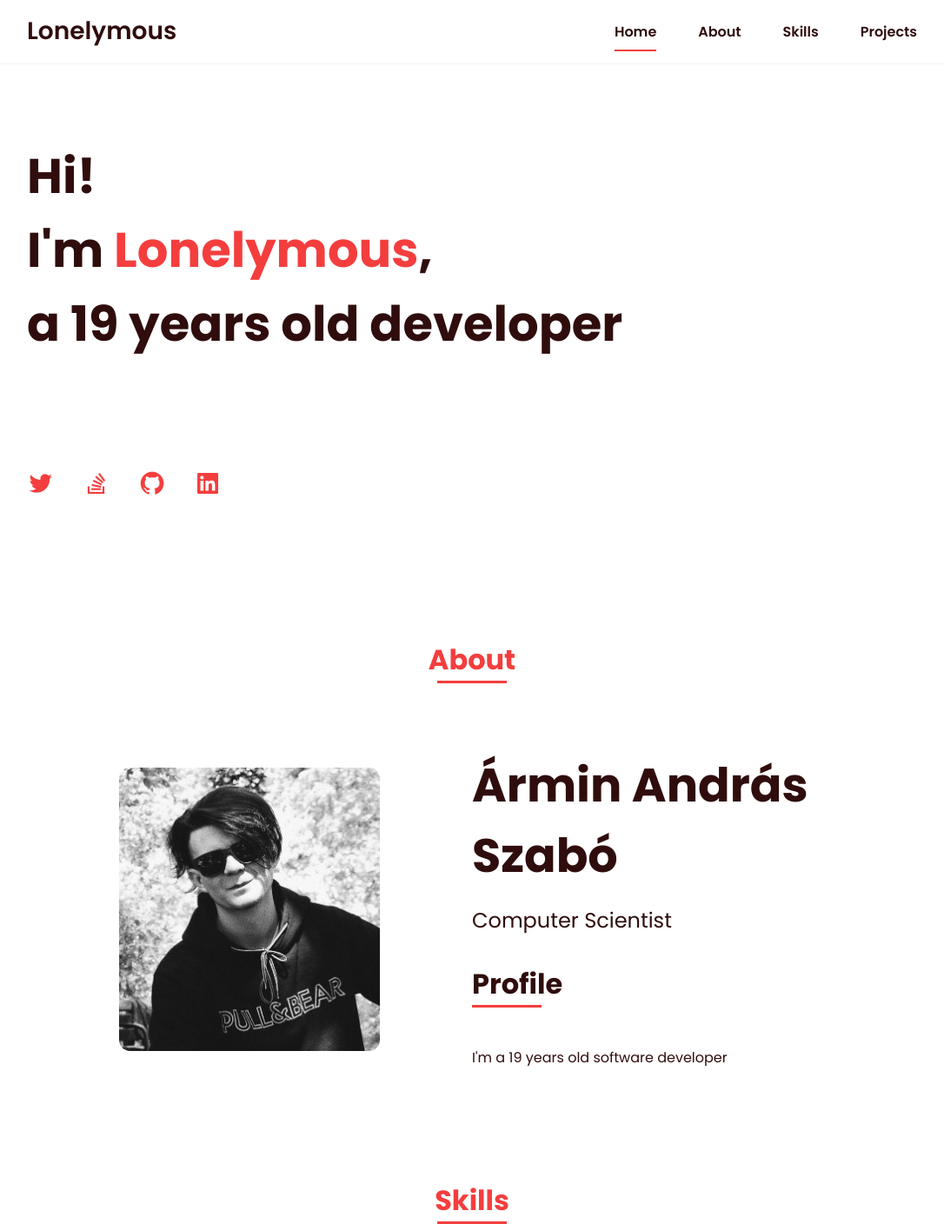
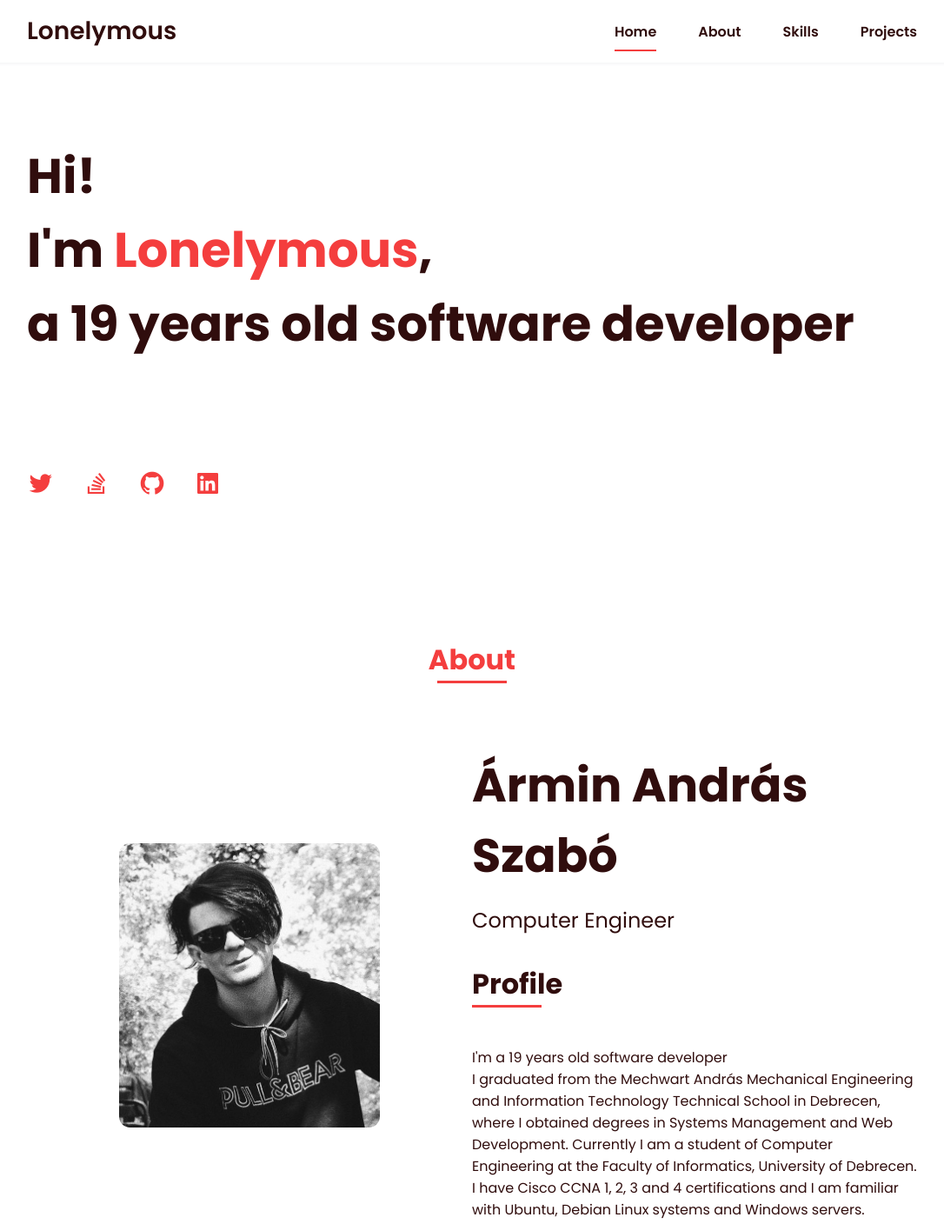
Before and after one commit to lonelymous/lonelymous.github.io, a plain HTML site: page index.html in a window 1280 px wide. Shown: the top 1408 px of the page at 87% size, without its empty margins (97-1183 px from the left). Drawn offline with nearby package versions, Linux system fonts and the light colour scheme.

Commit message:
update about text

```diff
--- a/index.html
+++ b/index.html
@@ -35,8 +35,7 @@
         <main class="l-main">
             <section class="home bd-grid" id="home">
                 <div class="home_data">
-                    <h1 class="home_title">Hi!<br>I'm <span class="home_title-color">Lonelymous</span>,<br>a <span class="age-span"></span> years old developer</h1>
-
+                    <h1 class="home_title">Hi!<br>I'm <span class="home_title-color">Lonelymous</span>,<br>a <span class="age-span"></span> years old software developer</h1>
                 </div>
 
                 <div class="home_social">
@@ -58,10 +57,16 @@
 
                     <div>
                         <p class="about_name">Ármin András Szabó</p>
-                        <p class="about_occupation">Computer Scientist</p>
+                        <p class="about_occupation">Computer Engineer</p>
                         <h2 class="about_profile">Profile</h2>
                         <p class="about_text">
                             I'm a <span class="age-span"></span> years old software developer
+                            <br>
+                            I graduated from the Mechwart András Mechanical Engineering and Information Technology Technical School in Debrecen,
+                            where I obtained degrees in Systems Management and Web Development.
+                            Currently I am a student of Computer Engineering at the Faculty of Informatics, University of Debrecen.
+                            <br>
+                            I have Cisco CCNA 1, 2, 3 and 4 certifications and I am familiar with Ubuntu, Debian Linux systems and Windows servers.
                         </p>
                     </div>
                 </div>
```
